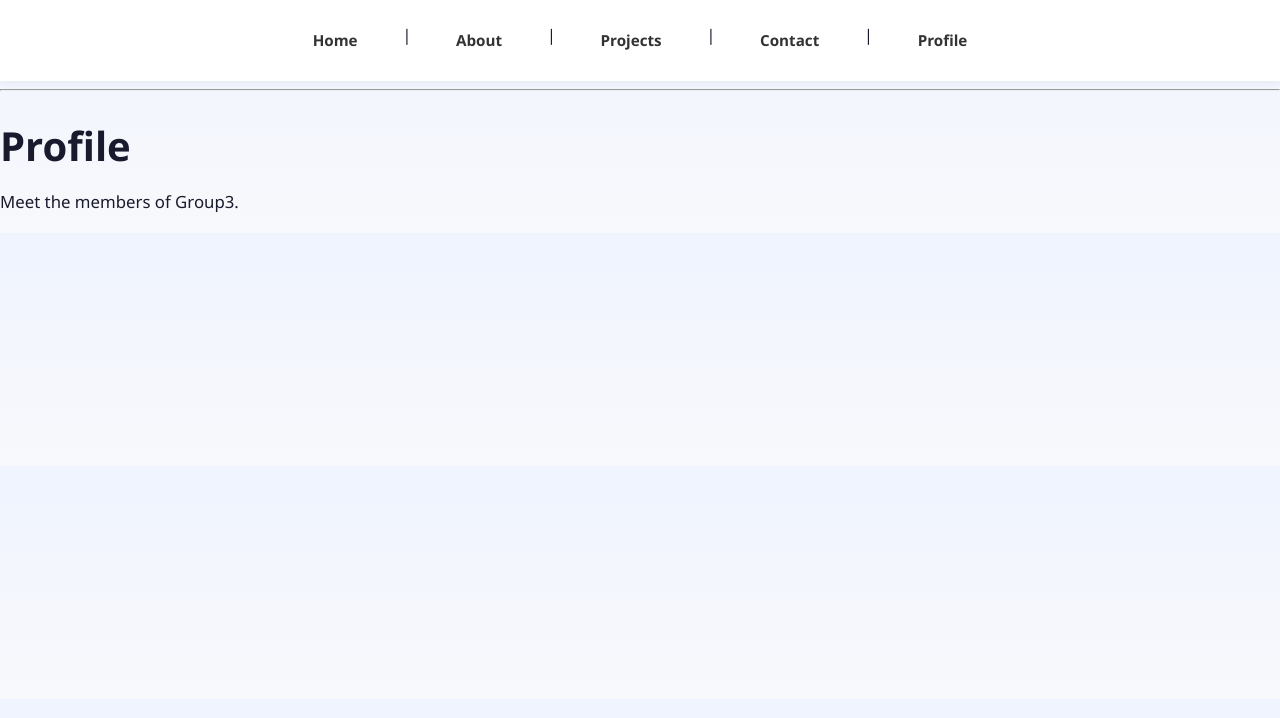
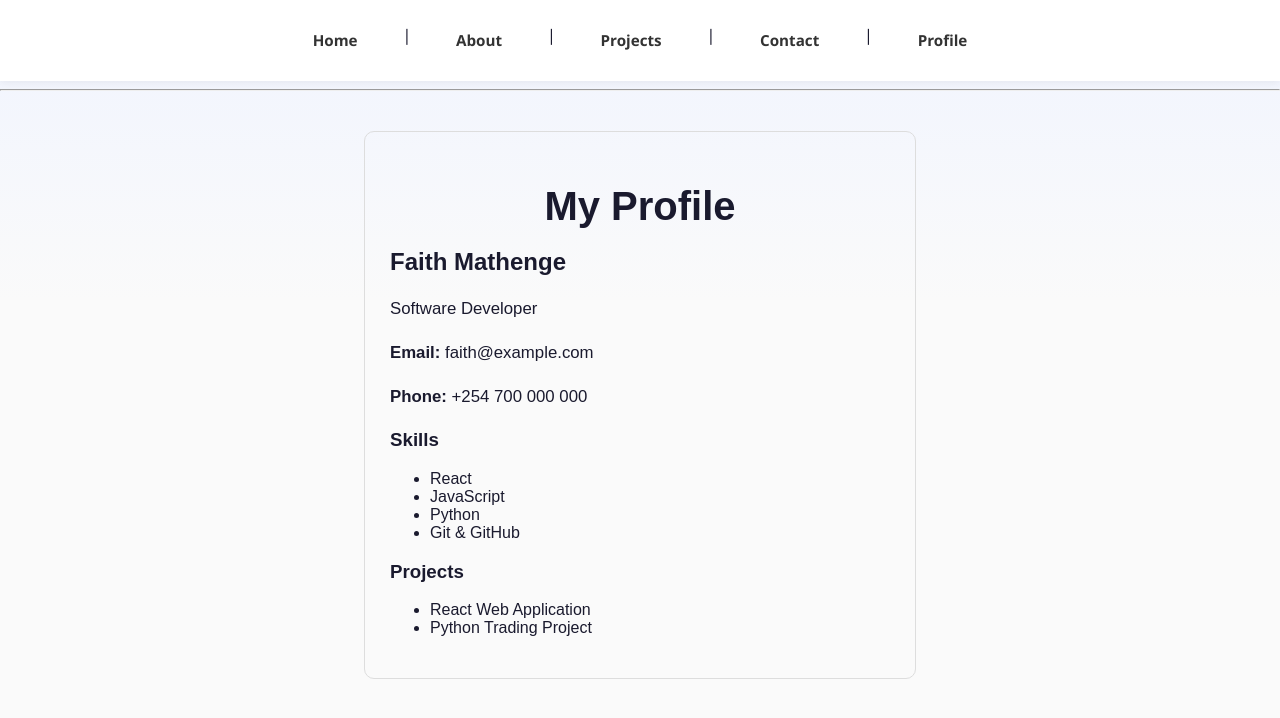
Before and after one commit to gladysmwake/Portfolio-Group3, a React (Vite) app: page /profile in a window 1280 px wide. Shown: the top 718 px of the page. Built offline with nearby package versions, Linux system fonts and the light colour scheme.

Commit message:
POR-1 Profile

```diff
--- a/src/pages/Profile.jsx
+++ b/src/pages/Profile.jsx
@@ -1,8 +1,42 @@
-export default function Profile() {
-	return (
-		<main>
-			<h1>Profile</h1>
-			<p>Meet the members of Group3.</p>
-		</main>
-	)
+function Profile() {
+  return (
+    <div
+      style={{
+        maxWidth: "500px",
+        margin: "40px auto",
+        padding: "25px",
+        border: "1px solid #ddd",
+        borderRadius: "10px",
+        fontFamily: "Arial",
+      }}
+    >
+      <h1 style={{ textAlign: "center" }}>My Profile</h1>
+
+      <h2>Faith Mathenge</h2>
+      <p>Software Developer</p>
+
+      <p>
+        <strong>Email:</strong> faith@example.com
+      </p>
+      <p>
+        <strong>Phone:</strong> +254 700 000 000
+      </p>
+
+      <h3>Skills</h3>
+      <ul>
+        <li>React</li>
+        <li>JavaScript</li>
+        <li>Python</li>
+        <li>Git & GitHub</li>
+      </ul>
+
+      <h3>Projects</h3>
+      <ul>
+        <li>React Web Application</li>
+        <li>Python Trading Project</li>
+      </ul>
+    </div>
+  );
 }
+
+export default Profile;
```
